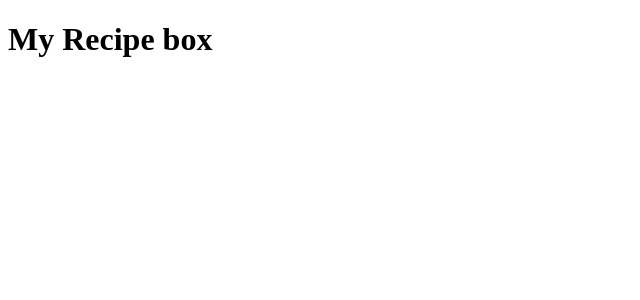
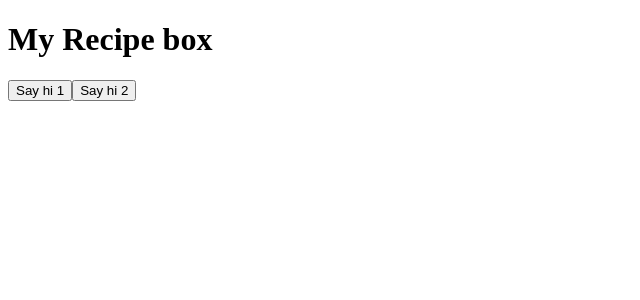
Before and after one commit to davidruizeJala/Bootcamp-FE, an Angular app in the folder angular-tutor-vs/: page / in a window 1280 px wide. Shown: the top 300 px of the page, without its empty margins (0-640 px from the left). Built offline with nearby package versions, Linux system fonts and the light colour scheme.

Commit message:
third module done

```diff
--- a/angular-tutor-vs/src/app/app.html
+++ b/angular-tutor-vs/src/app/app.html
@@ -1,3 +1,6 @@
 <main>
   <h1>{{ title() }}</h1>
+
+  <button (click)="sayHiButton1()">Say hi 1</button>
+  <button (click)="sayHiButton2()">Say hi 2</button>
 </main>
--- a/angular-tutor-vs/src/app/app.ts
+++ b/angular-tutor-vs/src/app/app.ts
@@ -9,4 +9,11 @@ import { RouterOutlet } from '@angular/router';
 })
 export class App {
   protected readonly title = signal('My Recipe box');
+
+  protected sayHiButton1(): void {
+    console.log('Boton 1 clickeado');
+  }
+  protected sayHiButton2(): void {
+    console.log('Boton 1 clickeado');
+  }
 }
```
